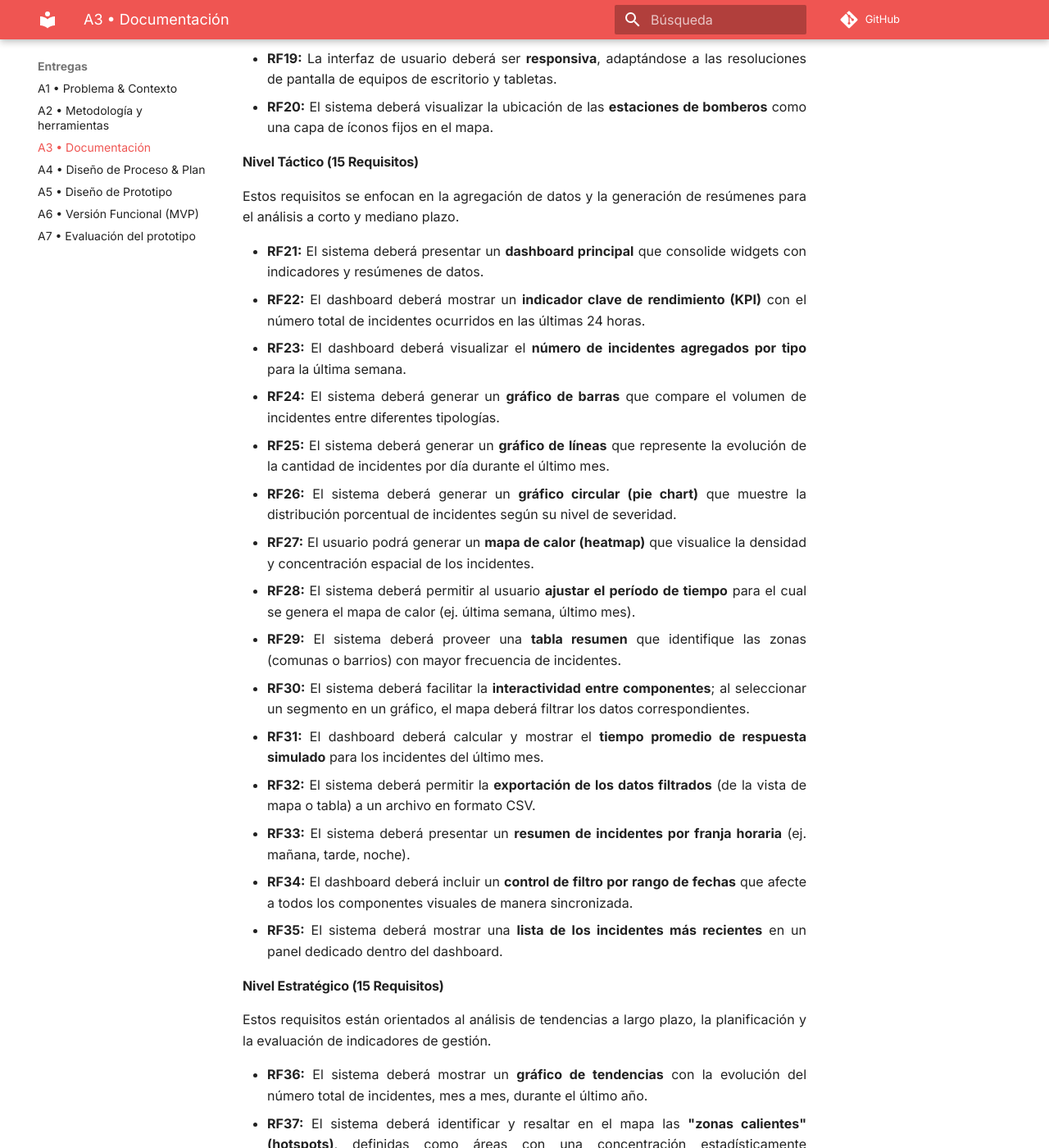
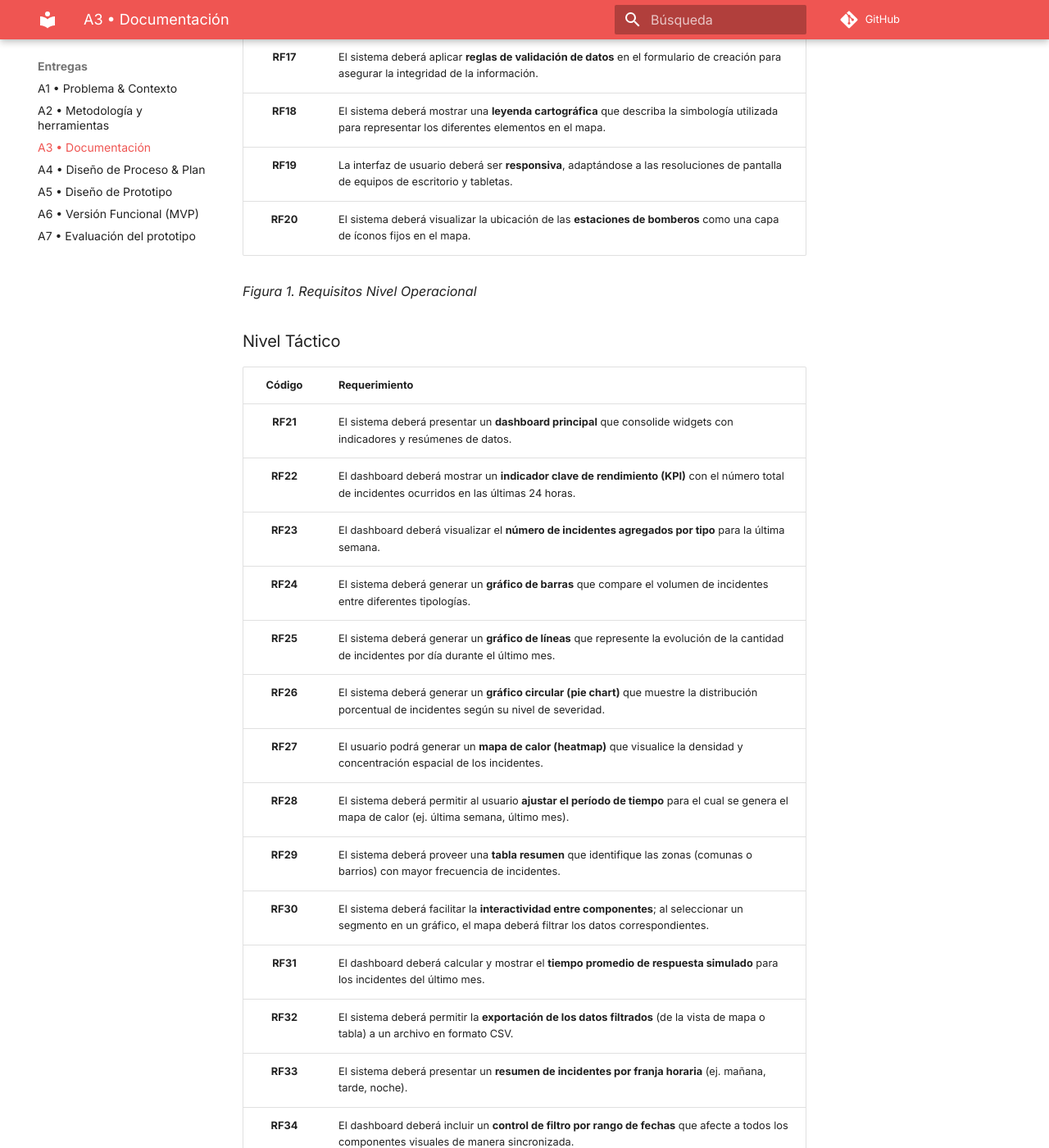
Before and after one commit to L1TnzO/Documentacion-PDS, an MkDocs documentation site: the page built from docs/A3.md, in a window 1280 px wide and 1400 px high, scrolled down 2031 px. Shown: the whole window at 82% size. Built offline with MkDocs 1.6.1 and Material for MkDocs 9.7.7, drawn with Linux system fonts in a browser that asks for light colours; comment, search, counter and statistics services are not loaded; some of the changed text lies outside the part shown.

Commit message:
merge cells

```diff
--- a/docs/A3.md
+++ b/docs/A3.md
@@ -15,90 +15,171 @@ Desarrollar una plataforma centralizada de gestión y visualización de datos de
 
 **Requerimientos.**
 
-#### **Nivel Operacional (20 Requisitos)**
+### Nivel Operacional
 
-Estos requisitos describen las funcionalidades fundamentales para la interacción diaria y la gestión de datos básicos.
+| Código | Requerimiento |
+|:------:|:-------------|
+| **RF01** | El sistema deberá cargar una **vista de mapa predeterminada** al iniciar, centrada en un área geográfica de interés definida. |
+| **RF02** | El sistema deberá presentar un **mapa geoespacial interactivo** como componente principal de la interfaz de usuario. |
+| **RF03** | El usuario deberá poder realizar operaciones de **zoom y desplazamiento (pan)** sobre el mapa para explorar diferentes áreas geográficas. |
+| **RF04** | El sistema deberá renderizar los incidentes como **marcadores geo-referenciados** en la capa principal del mapa. |
+| **RF05** | Al interactuar con un marcador de incidente, el sistema deberá desplegar una **ventana emergente (popup)** con información sumaria: ID, tipo y fecha del evento. |
+| **RF06** | El sistema deberá proveer acceso a una **vista de detalle completa** del incidente, que contenga todos los atributos asociados al registro. |
+| **RF07** | El sistema deberá permitir el **filtrado de incidentes** visibles en el mapa mediante un rango de fechas (inicio y fin) especificado por el usuario. |
+| **RF08** | El sistema deberá permitir el **filtrado de incidentes** por su tipología (ej. incendio estructural, accidente vehicular). |
+| **RF09** | El sistema deberá permitir el **filtrado de incidentes** según su nivel de severidad (ej. bajo, medio, alto). |
+| **RF10** | El sistema deberá soportar la **combinación de múltiples criterios de filtrado** de forma simultánea para refinar las consultas de datos. |
+| **RF11** | El sistema deberá incluir una funcionalidad de **búsqueda por identificador único (ID)** para la localización rápida de un incidente específico. |
+| **RF12** | El sistema deberá presentar la información de los incidentes en una **vista de tabla estructurada**. |
+| **RF13** | La tabla de incidentes deberá implementar un **mecanismo de paginación** para gestionar eficientemente grandes volúmenes de datos. |
+| **RF14** | El usuario podrá **ordenar los registros** de la tabla de incidentes de forma ascendente o descendente basándose en sus columnas (ej. fecha, tipo). |
+| **RF15** | El sistema deberá disponer de un **formulario para la creación** de nuevos registros de incidentes, accesible a usuarios con permisos. |
+| **RF16** | El formulario de creación deberá incluir campos específicos para **tipo, fecha, hora, ubicación geoespacial (latitud/longitud) y descripción**. |
+| **RF17** | El sistema deberá aplicar **reglas de validación de datos** en el formulario de creación para asegurar la integridad de la información. |
+| **RF18** | El sistema deberá mostrar una **leyenda cartográfica** que describa la simbología utilizada para representar los diferentes elementos en el mapa. |
+| **RF19** | La interfaz de usuario deberá ser **responsiva**, adaptándose a las resoluciones de pantalla de equipos de escritorio y tabletas. |
+| **RF20** | El sistema deberá visualizar la ubicación de las **estaciones de bomberos** como una capa de íconos fijos en el mapa. |
 
-* **RF01:** El sistema deberá cargar una **vista de mapa predeterminada** al iniciar, centrada en un área geográfica de interés definida.
-* **RF02:** El sistema deberá presentar un **mapa geoespacial interactivo** como componente principal de la interfaz de usuario.
-* **RF03:** El usuario deberá poder realizar operaciones de **zoom y desplazamiento (pan)** sobre el mapa para explorar diferentes áreas geográficas.
-* **RF04:** El sistema deberá renderizar los incidentes como **marcadores geo-referenciados** en la capa principal del mapa.
-* **RF05:** Al interactuar con un marcador de incidente, el sistema deberá desplegar una **ventana emergente (popup)** con información sumaria: ID, tipo y fecha del evento.
-* **RF06:** El sistema deberá proveer acceso a una **vista de detalle completa** del incidente, que contenga todos los atributos asociados al registro.
-* **RF07:** El sistema deberá permitir el **filtrado de incidentes** visibles en el mapa mediante un rango de fechas (inicio y fin) especificado por el usuario.
-* **RF08:** El sistema deberá permitir el **filtrado de incidentes** por su tipología (ej. incendio estructural, accidente vehicular).
-* **RF09:** El sistema deberá permitir el **filtrado de incidentes** según su nivel de severidad (ej. bajo, medio, alto).
-* **RF10:** El sistema deberá soportar la **combinación de múltiples criterios de filtrado** de forma simultánea para refinar las consultas de datos.
-* **RF11:** El sistema deberá incluir una funcionalidad de **búsqueda por identificador único (ID)** para la localización rápida de un incidente específico.
-* **RF12:** El sistema deberá presentar la información de los incidentes en una **vista de tabla estructurada**.
-* **RF13:** La tabla de incidentes deberá implementar un **mecanismo de paginación** para gestionar eficientemente grandes volúmenes de datos.
-* **RF14:** El usuario podrá **ordenar los registros** de la tabla de incidentes de forma ascendente o descendente basándose en sus columnas (ej. fecha, tipo).
-* **RF15:** El sistema deberá disponer de un **formulario para la creación** de nuevos registros de incidentes, accesible a usuarios con permisos.
-* **RF16:** El formulario de creación deberá incluir campos específicos para **tipo, fecha, hora, ubicación geoespacial (latitud/longitud) y descripción**.
-* **RF17:** El sistema deberá aplicar **reglas de validación de datos** en el formulario de creación para asegurar la integridad de la información.
-* **RF18:** El sistema deberá mostrar una **leyenda cartográfica** que describa la simbología utilizada para representar los diferentes elementos en el mapa.
-* **RF19:** La interfaz de usuario deberá ser **responsiva**, adaptándose a las resoluciones de pantalla de equipos de escritorio y tabletas.
-* **RF20:** El sistema deberá visualizar la ubicación de las **estaciones de bomberos** como una capa de íconos fijos en el mapa.
+*Figura 1. Requisitos Nivel Operacional*
 
-#### **Nivel Táctico (15 Requisitos)**
+### Nivel Táctico
 
-Estos requisitos se enfocan en la agregación de datos y la generación de resúmenes para el análisis a corto y mediano plazo.
+| Código | Requerimiento |
+|:------:|:-------------|
+| **RF21** | El sistema deberá presentar un **dashboard principal** que consolide widgets con indicadores y resúmenes de datos. |
+| **RF22** | El dashboard deberá mostrar un **indicador clave de rendimiento (KPI)** con el número total de incidentes ocurridos en las últimas 24 horas. |
+| **RF23** | El dashboard deberá visualizar el **número de incidentes agregados por tipo** para la última semana. |
+| **RF24** | El sistema deberá generar un **gráfico de barras** que compare el volumen de incidentes entre diferentes tipologías. |
+| **RF25** | El sistema deberá generar un **gráfico de líneas** que represente la evolución de la cantidad de incidentes por día durante el último mes. |
+| **RF26** | El sistema deberá generar un **gráfico circular (pie chart)** que muestre la distribución porcentual de incidentes según su nivel de severidad. |
+| **RF27** | El usuario podrá generar un **mapa de calor (heatmap)** que visualice la densidad y concentración espacial de los incidentes. |
+| **RF28** | El sistema deberá permitir al usuario **ajustar el período de tiempo** para el cual se genera el mapa de calor (ej. última semana, último mes). |
+| **RF29** | El sistema deberá proveer una **tabla resumen** que identifique las zonas (comunas o barrios) con mayor frecuencia de incidentes. |
+| **RF30** | El sistema deberá facilitar la **interactividad entre componentes**; al seleccionar un segmento en un gráfico, el mapa deberá filtrar los datos correspondientes. |
+| **RF31** | El dashboard deberá calcular y mostrar el **tiempo promedio de respuesta simulado** para los incidentes del último mes. |
+| **RF32** | El sistema deberá permitir la **exportación de los datos filtrados** (de la vista de mapa o tabla) a un archivo en formato CSV. |
+| **RF33** | El sistema deberá presentar un **resumen de incidentes por franja horaria** (ej. mañana, tarde, noche). |
+| **RF34** | El dashboard deberá incluir un **control de filtro por rango de fechas** que afecte a todos los componentes visuales de manera sincronizada. |
+| **RF35** | El sistema deberá mostrar una **lista de los incidentes más recientes** en un panel dedicado dentro del dashboard. |
 
-* **RF21:** El sistema deberá presentar un **dashboard principal** que consolide widgets con indicadores y resúmenes de datos.
-* **RF22:** El dashboard deberá mostrar un **indicador clave de rendimiento (KPI)** con el número total de incidentes ocurridos en las últimas 24 horas.
-* **RF23:** El dashboard deberá visualizar el **número de incidentes agregados por tipo** para la última semana.
-* **RF24:** El sistema deberá generar un **gráfico de barras** que compare el volumen de incidentes entre diferentes tipologías.
-* **RF25:** El sistema deberá generar un **gráfico de líneas** que represente la evolución de la cantidad de incidentes por día durante el último mes.
-* **RF26:** El sistema deberá generar un **gráfico circular (pie chart)** que muestre la distribución porcentual de incidentes según su nivel de severidad.
-* **RF27:** El usuario podrá generar un **mapa de calor (heatmap)** que visualice la densidad y concentración espacial de los incidentes.
-* **RF28:** El sistema deberá permitir al usuario **ajustar el período de tiempo** para el cual se genera el mapa de calor (ej. última semana, último mes).
-* **RF29:** El sistema deberá proveer una **tabla resumen** que identifique las zonas (comunas o barrios) con mayor frecuencia de incidentes.
-* **RF30:** El sistema deberá facilitar la **interactividad entre componentes**; al seleccionar un segmento en un gráfico, el mapa deberá filtrar los datos correspondientes.
-* **RF31:** El dashboard deberá calcular y mostrar el **tiempo promedio de respuesta simulado** para los incidentes del último mes.
-* **RF32:** El sistema deberá permitir la **exportación de los datos filtrados** (de la vista de mapa o tabla) a un archivo en formato CSV.
-* **RF33:** El sistema deberá presentar un **resumen de incidentes por franja horaria** (ej. mañana, tarde, noche).
-* **RF34:** El dashboard deberá incluir un **control de filtro por rango de fechas** que afecte a todos los componentes visuales de manera sincronizada.
-* **RF35:** El sistema deberá mostrar una **lista de los incidentes más recientes** en un panel dedicado dentro del dashboard.
+*Figura 2. Requisitos Nivel Táctico*
 
-#### **Nivel Estratégico (15 Requisitos)**
+### Nivel Estratégico
 
-Estos requisitos están orientados al análisis de tendencias a largo plazo, la planificación y la evaluación de indicadores de gestión.
+| Código | Requerimiento |
+|:------:|:-------------|
+| **RF36** | El sistema deberá mostrar un **gráfico de tendencias** con la evolución del número total de incidentes, mes a mes, durante el último año. |
+| **RF37** | El sistema deberá identificar y resaltar en el mapa las **"zonas calientes" (hotspots)**, definidas como áreas con una concentración estadísticamente significativa de incidentes. |
+| **RF38** | El sistema deberá presentar un **indicador (KPI)** del porcentaje de incidentes atendidos dentro de un umbral de tiempo de respuesta objetivo. |
+| **RF39** | El sistema deberá permitir la **comparación del volumen de incidentes** entre el trimestre actual y el mismo trimestre del año anterior. |
+| **RF40** | El usuario podrá visualizar en el mapa un **radio de cobertura circular** (ej. 5 km) alrededor de las estaciones de bomberos. |
+| **RF41** | El sistema deberá generar un reporte que identifique el **tipo de incidente más frecuente por cada distrito** o comuna. |
+| **RF42** | El sistema deberá mostrar una **proyección lineal simple** del número de incidentes esperados para el próximo período, basada en datos históricos. |
+| **RF43** | El sistema deberá permitir la **comparación de rendimiento** (ej. volumen de incidentes atendidos) entre diferentes estaciones de bomberos. |
+| **RF44** | El usuario podrá visualizar la **tendencia de un tipo de incidente específico** a lo largo del tiempo para identificar patrones de crecimiento o decrecimiento. |
+| **RF45** | El sistema deberá identificar **áreas geográficas donde el tiempo de respuesta simulado es consistentemente superior** al promedio general. |
+| **RF46** | El sistema deberá mostrar un **KPI que mida la tasa de cambio** (crecimiento o decrecimiento) de incidentes de alta severidad. |
+| **RF47** | El usuario podrá generar un **reporte de resumen anual consolidado** con las principales estadísticas de incidentes del período. |
+| **RF48** | El sistema deberá permitir la **superposición visual en el mapa de capas de datos exógenos**, como la ubicación de infraestructura obsoleta, para el análisis de correlación visual. |
+| **RF49** | El sistema deberá proveer un análisis de la **recurrencia de incidentes** en una misma dirección o ubicación geográfica. |
+| **RF50** | El dashboard estratégico deberá presentar un **"Índice de Prioridad Zonal"** calculado a partir de la densidad y severidad de incidentes por área. |
 
-* **RF36:** El sistema deberá mostrar un **gráfico de tendencias** con la evolución del número total de incidentes, mes a mes, durante el último año.
-* **RF37:** El sistema deberá identificar y resaltar en el mapa las **"zonas calientes" (hotspots)**, definidas como áreas con una concentración estadísticamente significativa de incidentes.
-* **RF38:** El sistema deberá presentar un **indicador (KPI)** del porcentaje de incidentes atendidos dentro de un umbral de tiempo de respuesta objetivo.
-* **RF39:** El sistema deberá permitir la **comparación del volumen de incidentes** entre el trimestre actual y el mismo trimestre del año anterior.
-* **RF40:** El usuario podrá visualizar en el mapa un **radio de cobertura circular** (ej. 5 km) alrededor de las estaciones de bomberos.
-* **RF41:** El sistema deberá generar un reporte que identifique el **tipo de incidente más frecuente por cada distrito** o comuna.
-* **RF42:** El sistema deberá mostrar una **proyección lineal simple** del número de incidentes esperados para el próximo período, basada en datos históricos.
-* **RF43:** El sistema deberá permitir la **comparación de rendimiento** (ej. volumen de incidentes atendidos) entre diferentes estaciones de bomberos.
-* **RF44:** El usuario podrá visualizar la **tendencia de un tipo de incidente específico** a lo largo del tiempo para identificar patrones de crecimiento o decrecimiento.
-* **RF45:** El sistema deberá identificar **áreas geográficas donde el tiempo de respuesta simulado es consistentemente superior** al promedio general.
-* **RF46:** El sistema deberá mostrar un **KPI que mida la tasa de cambio** (crecimiento o decrecimiento) de incidentes de alta severidad.
-* **RF47:** El usuario podrá generar un **reporte de resumen anual consolidado** con las principales estadísticas de incidentes del período.
-* **RF48:** El sistema deberá permitir la **superposición visual en el mapa de capas de datos exógenos**, como la ubicación de infraestructura obsoleta, para el análisis de correlación visual.
-* **RF49:** El sistema deberá proveer un análisis de la **recurrencia de incidentes** en una misma dirección o ubicación geográfica.
-* **RF50:** El dashboard estratégico deberá presentar un **"Índice de Prioridad Zonal"** calculado a partir de la densidad y severidad de incidentes por área.
+*Figura 3. Requisitos Nivel Estratégico*
 
-### **Requisitos No Funcionales (RNF)**
+### Requisitos No Funcionales (RNF)
 
-Estos requisitos definen los atributos de calidad y las restricciones bajo las cuales el sistema debe operar.
+| Código | Requerimiento |
+|:------:|:-------------|
+| **RNF01 (Rendimiento)** | La aplicación debe ser capaz de renderizar en el mapa hasta 5,000 puntos de datos simultáneamente en menos de 5 segundos. Las consultas y filtros sobre el conjunto de datos completo deben resolverse en un promedio de menos de 2 segundos. |
+| **RNF02 (Usabilidad)** | La interfaz de usuario debe ser intuitiva, permitiendo que un usuario sin conocimientos técnicos avanzados pueda operar todas las funciones operacionales y tácticas con menos de 30 minutos de capacitación. El diseño se adherirá a principios de usabilidad y claridad visual. |
+| **RNF03 (Compatibilidad)** | La aplicación web deberá ser compatible con las últimas dos versiones estables de los navegadores Google Chrome, Mozilla Firefox y Microsoft Edge, asegurando una experiencia de usuario consistente entre plataformas. |
 
-* **RNF01 (Rendimiento):** La aplicación debe ser capaz de renderizar en el mapa hasta 5,000 puntos de datos simultáneamente en menos de 5 segundos. Las consultas y filtros sobre el conjunto de datos completo deben resolverse en un promedio de menos de 2 segundos.
-* **RNF02 (Usabilidad):** La interfaz de usuario debe ser intuitiva, permitiendo que un usuario sin conocimientos técnicos avanzados pueda operar todas las funciones operacionales y tácticas con menos de 30 minutos de capacitación. El diseño se adherirá a principios de usabilidad y claridad visual.
-* **RNF03 (Compatibilidad):** La aplicación web deberá ser compatible con las últimas dos versiones estables de los navegadores Google Chrome, Mozilla Firefox y Microsoft Edge, asegurando una experiencia de usuario consistente entre plataformas.
+*Figura 4. Requisitos No Funcionales*
 
-| Fase | Semana | Tarea Principal | Requisitos Involucrados | Detalle de Implementación |
-| :---- | ----- | :---- | :---- | :---- |
-| Fase 0: Trabajo Previo | 1 | Setup y Arquitectura Base | N/A (Infraestructura) | Configurar repositorios, entorno de desarrollo, BD (PostgreSQL/PostGIS), y desarrollar versiones 0.1 de los "motores" reutilizables (Mapa, Gráficos, Tablas) y un endpoint de API básico. |
-| Fase 1: Mapa Básico | 2-3 | Visualización de Datos Geoespaciales | RF01 RF02 RF03 RF04 RF05 RF20 | Conectar el Motor de Mapa a la API para cargar y mostrar los primeros 5,000 incidentes y una capa fija de estaciones. Implementar popups con información básica al hacer clic. |
-|  |  | Interfaz de Mapa Inicial | RF18 RF19 | Crear una leyenda explicativa para los íconos del mapa y asegurar que la estructura principal de la interfaz sea responsiva para escritorio y tabletas. |
-| Fase 2: Filtrado y Resúmenes | 4-6 | Implementación de Filtros y Búsqueda | RF07 RF08 RF09 RF10 RF11 | Construir el panel de filtros (fecha, tipo, severidad), adaptar el backend para consultas combinadas y añadir una barra de búsqueda por ID de incidente. |
-|  |  | Vista de Tabla de Datos | RF12 RF13 RF14 | Utilizar el Motor de Tablas para mostrar los datos filtrados, implementando paginación del lado del servidor y funcionalidad de ordenamiento por columnas. |
-|  |  | Dashboard Táctico | RF21 a RF26, RF35 | Crear una nueva vista "Dashboard" que reutilice el Motor de Gráficos para mostrar KPIs, gráficos (barras, líneas, circular) y un panel con los incidentes más recientes. |
-| Fase 3: Análisis Estratégico | 7-9 | Visualizaciones Avanzadas (Grilla) | RF37 RF45 RF50 | Implementar capas de análisis en el mapa para visualizar "zonas calientes" (hotspots), áreas con tiempo de respuesta alto y un indicador de prioridad zonal, basados en consultas SQL de agregación. |
-|  |  | Funcionalidades Estratégicas | RF36 RF39 RF40 RF42 RF44 | Añadir visualización de radios de cobertura de estaciones (usando ST\_Buffer), gráficos de tendencias a largo plazo y una proyección lineal simple para pronósticos. |
-|  |  | Reportes y Exportación | RF32 y otros estratégicos | Implementar la funcionalidad de exportación de los datos filtrados a formato CSV y desarrollar widgets adicionales para análisis específicos (ej. rendimiento por estación). |
-| Fase 4: Entrega y Refinamiento | 10 | Pruebas y Optimización (RNF) | RNF01 RNF02 RNF03 | Realizar pruebas de carga y optimización de consultas en la BD para cumplir con los tiempos de respuesta. Revisar la usabilidad de la UI y probar la compatibilidad en navegadores. |
-|  |  | Funcionalidades de Cierre | RF06 RF15 RF16 RF17 | Crear la vista de detalle completa del incidente (modal) y el formulario de creación de nuevos incidentes con sus validaciones para fines de demostración. |
-|  |  | Entrega Final | Todos | Realizar una revisión final exhaustiva del sistema, corregir los últimos bugs identificados y preparar el proyecto para la entrega. |
+### Cronograma de Desarrollo
+
+<table>
+  <thead>
+    <tr>
+      <th>Fase</th>
+      <th>Semana</th>
+      <th>Tarea Principal</th>
+      <th>Requisitos Involucrados</th>
+      <th>Detalle de Implementación</th>
+    </tr>
+  </thead>
+  <tbody>
+    <tr>
+      <td>Fase 0: Trabajo Previo</td>
+      <td>1</td>
+      <td>Setup y Arquitectura Base</td>
+      <td>N/A (Infraestructura)</td>
+      <td>Configurar repositorios, entorno de desarrollo, BD (PostgreSQL/PostGIS), y desarrollar versiones 0.1 de los "motores" reutilizables (Mapa, Gráficos, Tablas) y un endpoint de API básico.</td>
+    </tr>
+    <tr>
+      <td rowspan="2">Fase 1: Mapa Básico</td>
+      <td rowspan="2">2-3</td>
+      <td>Visualización de Datos Geoespaciales</td>
+      <td>RF01 RF02 RF03 RF04 RF05 RF20</td>
+      <td>Conectar el Motor de Mapa a la API para cargar y mostrar los primeros 5,000 incidentes y una capa fija de estaciones. Implementar popups con información básica al hacer clic.</td>
+    </tr>
+    <tr>
+      <td>Interfaz de Mapa Inicial</td>
+      <td>RF18 RF19</td>
+      <td>Crear una leyenda explicativa para los íconos del mapa y asegurar que la estructura principal de la interfaz sea responsiva para escritorio y tabletas.</td>
+    </tr>
+    <tr>
+      <td rowspan="3">Fase 2: Filtrado y Resúmenes</td>
+      <td rowspan="3">4-6</td>
+      <td>Implementación de Filtros y Búsqueda</td>
+      <td>RF07 RF08 RF09 RF10 RF11</td>
+      <td>Construir el panel de filtros (fecha, tipo, severidad), adaptar el backend para consultas combinadas y añadir una barra de búsqueda por ID de incidente.</td>
+    </tr>
+    <tr>
+      <td>Vista de Tabla de Datos</td>
+      <td>RF12 RF13 RF14</td>
+      <td>Utilizar el Motor de Tablas para mostrar los datos filtrados, implementando paginación del lado del servidor y funcionalidad de ordenamiento por columnas.</td>
+    </tr>
+    <tr>
+      <td>Dashboard Táctico</td>
+      <td>RF21 a RF26, RF35</td>
+      <td>Crear una nueva vista "Dashboard" que reutilice el Motor de Gráficos para mostrar KPIs, gráficos (barras, líneas, circular) y un panel con los incidentes más recientes.</td>
+    </tr>
+    <tr>
+      <td rowspan="3">Fase 3: Análisis Estratégico</td>
+      <td rowspan="3">7-9</td>
+      <td>Visualizaciones Avanzadas (Grilla)</td>
+      <td>RF37 RF45 RF50</td>
+      <td>Implementar capas de análisis en el mapa para visualizar "zonas calientes" (hotspots), áreas con tiempo de respuesta alto y un indicador de prioridad zonal, basados en consultas SQL de agregación.</td>
+    </tr>
+    <tr>
+      <td>Funcionalidades Estratégicas</td>
+      <td>RF36 RF39 RF40 RF42 RF44</td>
+      <td>Añadir visualización de radios de cobertura de estaciones (usando ST_Buffer), gráficos de tendencias a largo plazo y una proyección lineal simple para pronósticos.</td>
+    </tr>
+    <tr>
+      <td>Reportes y Exportación</td>
+      <td>RF32 y otros estratégicos</td>
+      <td>Implementar la funcionalidad de exportación de los datos filtrados a formato CSV y desarrollar widgets adicionales para análisis específicos (ej. rendimiento por estación).</td>
+    </tr>
+    <tr>
+      <td rowspan="3">Fase 4: Entrega y Refinamiento</td>
+      <td rowspan="3">10</td>
+      <td>Pruebas y Optimización (RNF)</td>
+      <td>RNF01 RNF02 RNF03</td>
+      <td>Realizar pruebas de carga y optimización de consultas en la BD para cumplir con los tiempos de respuesta. Revisar la usabilidad de la UI y probar la compatibilidad en navegadores.</td>
+    </tr>
+    <tr>
+      <td>Funcionalidades de Cierre</td>
+      <td>RF06 RF15 RF16 RF17</td>
+      <td>Crear la vista de detalle completa del incidente (modal) y el formulario de creación de nuevos incidentes con sus validaciones para fines de demostración.</td>
+    </tr>
+    <tr>
+      <td>Entrega Final</td>
+      <td>Todos</td>
+      <td>Realizar una revisión final exhaustiva del sistema, corregir los últimos bugs identificados y preparar el proyecto para la entrega.</td>
+    </tr>
+  </tbody>
+</table>
+
+*Figura 5. Cronograma de Desarrollo Detallado*
```
